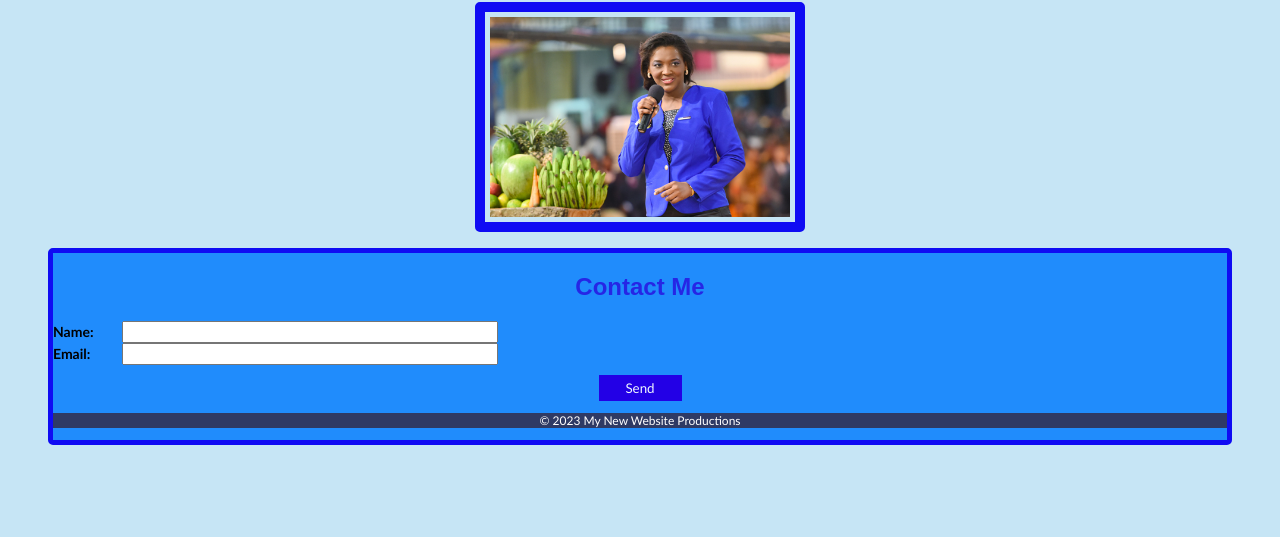
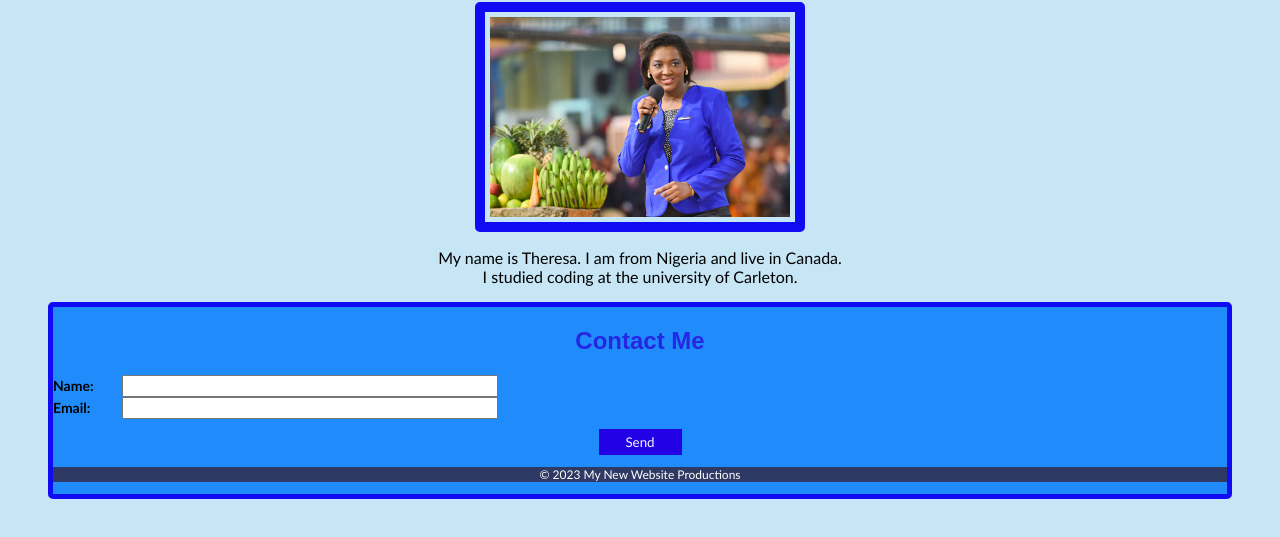
Before and after one commit to TessyJ/Class-Assignment, a plain HTML site: page index.html in a window 1280 px wide. Shown: the part 171-708 px from the top of the page. Drawn offline with Linux system fonts and the light colour scheme.

Commit message:
add caption

```diff
--- a/index.html
+++ b/index.html
@@ -32,8 +32,15 @@
         <img src="assets/images/evangelist-bolaji.jpg" alt="Theresa">
 
     </div>
+<div>
+<center>
+    <p> My name is Theresa. I am from Nigeria and live in Canada. <br>
+        I studied coding at the university of Carleton.
+   </p>
+</center>
 
    </section>
+
 
    <figure>
     <section id="contace-us">
```
Also changed, not shown: 1 other file.
